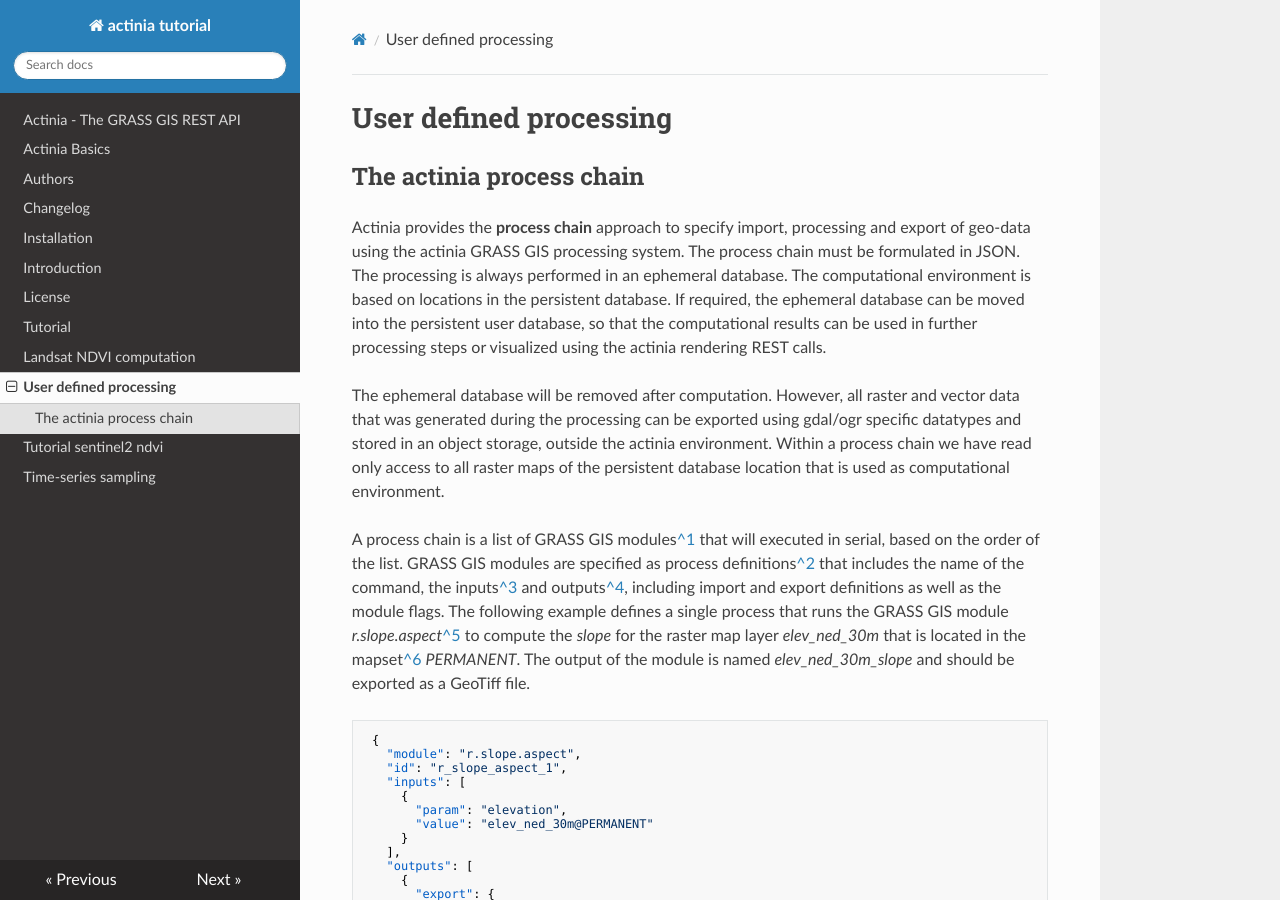
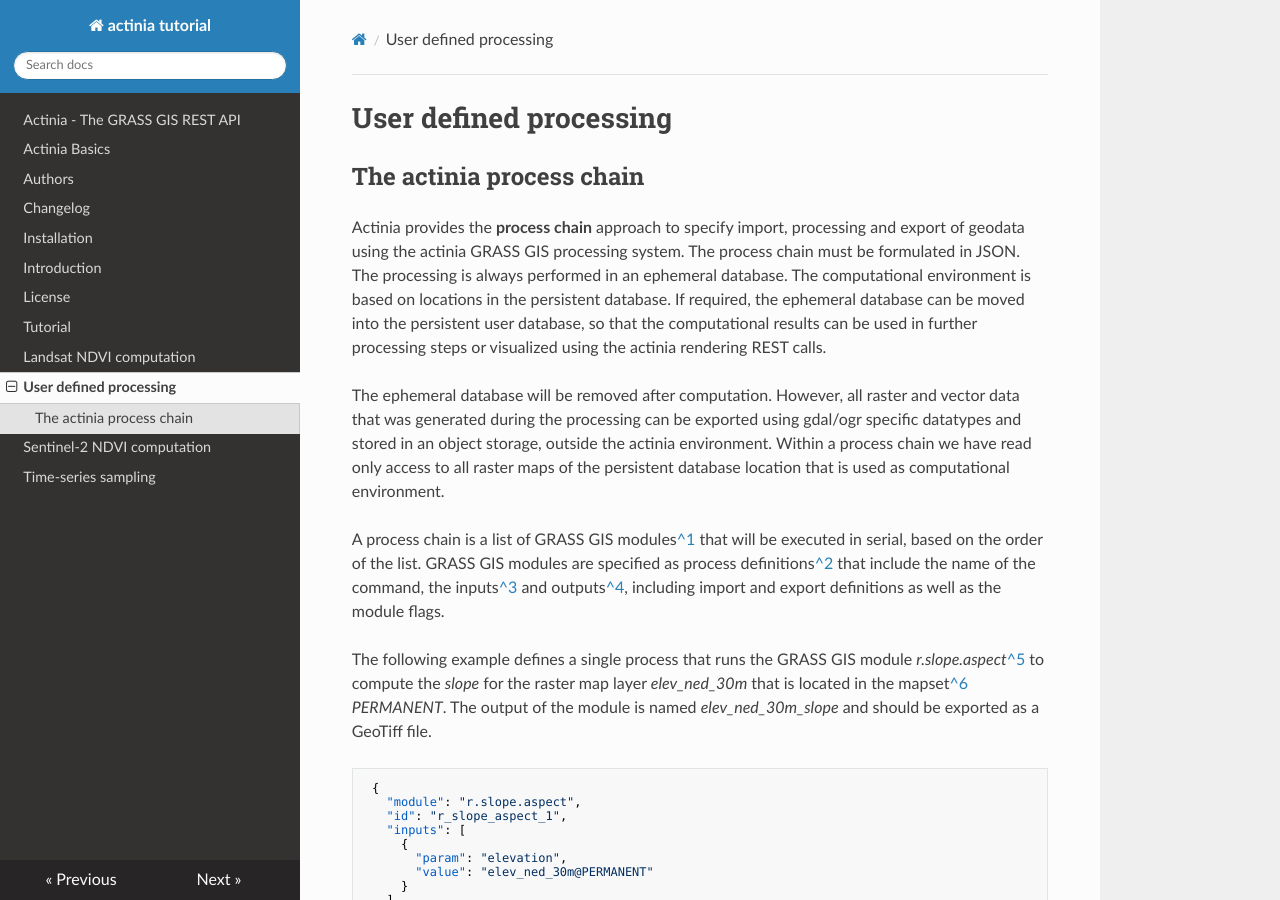
Before and after one commit to actinia-org/actinia-core, an MkDocs documentation site: the page built from docs/docs/tutorial_process_chain.md, in a window 1280 px wide and 900 px high. Built offline with MkDocs 1.6.1, drawn with Linux system fonts in a browser that asks for light colours; nearby versions of some CDN libraries; some of the changed text lies outside the part shown.

Commit message:
little adjustments and additions to tutorials

```diff
--- a/docs/docs/tutorial_process_chain.md
+++ b/docs/docs/tutorial_process_chain.md
@@ -5,7 +5,7 @@
 -------------------------
 
 Actinia provides the **process chain** approach to specify import,
-processing and export of geo-data using the actinia GRASS GIS processing
+processing and export of geodata using the actinia GRASS GIS processing
 system. The process chain must be formulated in JSON. The processing is
 always performed in an ephemeral database. The computational environment
 is based on locations in the persistent database. If required, the
@@ -20,11 +20,13 @@
 read only access to all raster maps of the persistent database location
 that is used as computational environment.
 
-A process chain is a list of GRASS GIS modules[^1] that will executed in
+A process chain is a list of GRASS GIS modules[^1] that will be executed in
 serial, based on the order of the list. GRASS GIS modules are specified
-as process definitions[^2] that includes the name of the command, the
+as process definitions[^2] that include the name of the command, the
 inputs[^3] and outputs[^4], including import and export definitions as
-well as the module flags. The following example defines a single process
+well as the module flags.
+
+The following example defines a single process
 that runs the GRASS GIS module *r.slope.aspect*[^5] to compute the
 *slope* for the raster map layer *elev\_ned\_30m* that is located in the
 mapset[^6] *PERMANENT*. The output of the module is named
@@ -604,7 +605,7 @@
 We create a process chain that computes the NDVI from a Sentinel-2A
 scene based on the bands 8 and 4 with the GRASS GIS module r.mapcalc. We
 use the latitude/longitude location **latlong\_wgs84** as processing
-environment. and the computational region of sentinel band B04 for the
+environment and the computational region of sentinel band B04 for the
 NDVI processing. Then we calculate univariate statistics for the
 Sentinel-2A scene. The computed NDVI raster layer will be exported as
 geotiff file that can be accessed via an URL.
```
Also changed, not shown: other parts of docs/docs/tutorial_process_chain.md (+2 -1 lines), docs/docs/tutorial_landsat_ndvi.md (+11 -1 lines), docs/docs/tutorial_sentinel2_ndvi.md (+4 -3 lines).
